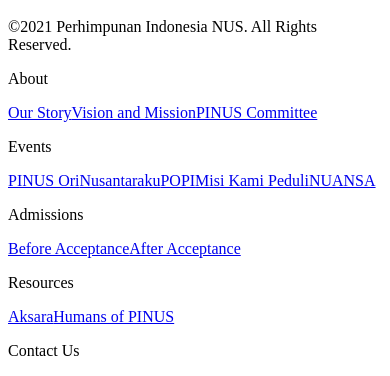
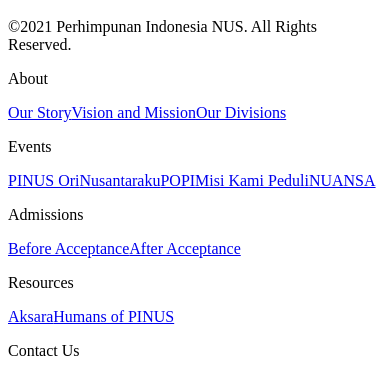
Before and after one commit to indocom/pinus-client, a Next.js app: page /contact in a window 390 px wide. Shown: the part 762-1138 px from the top of the page. Built offline with nearby package versions, Linux system fonts and the light colour scheme.

Commit message:
Adapt responsive styling for footer

```diff
--- a/src/components/Footer/Column.tsx
+++ b/src/components/Footer/Column.tsx
@@ -18,15 +18,14 @@ const Column: React.FC<OwnProps> = ({ title, pages }) => {
         font-sans text-gray-900
         flex flex-col
         bg-transparent
+        lg:space-y-1
       `}
     >
-      <p className={`text-base font-bold mb-5`}>{title}</p>
+      <p className={`text-base font-bold mb-5 lg:mb-0`}>{title}</p>
       {pages.map((page, index) => {
         return (
           <Link href={page.link} key={`${page.title}-${index}`}>
-            <a className={`text-xs mb-1`} target="_blank">
-              {page.title}
-            </a>
+            <a className={`text-xs lg:text-sm mb-1 lg:mb-0`}>{page.title}</a>
           </Link>
         );
       })}
--- a/src/components/Footer/columns.tsx
+++ b/src/components/Footer/columns.tsx
@@ -9,26 +9,26 @@ export const columns: Column[] = [
   {
     title: "About",
     pages: [
-      { title: "Our Story", link: "/" },
-      { title: "Vision and Mission", link: "/" },
-      { title: "PINUS Committee", link: "/" },
+      { title: "Our Story", link: "/about/#our-story" },
+      { title: "Vision and Mission", link: "/about/#vision-mission" },
+      { title: "Our Divisions", link: "/about/#our-divisions" },
     ],
   },
   {
     title: "Events",
     pages: [
-      { title: "PINUS Ori", link: "/" },
-      { title: "Nusantaraku", link: "/" },
-      { title: "POPI", link: "/" },
-      { title: "Misi Kami Peduli", link: "/" },
-      { title: "NUANSA", link: "/" },
+      { title: "PINUS Ori", link: "/events/#pinus-ori" },
+      { title: "Nusantaraku", link: "/events/#nusantaraku" },
+      { title: "POPI", link: "/events/#popi" },
+      { title: "Misi Kami Peduli", link: "/events/#mkp" },
+      { title: "NUANSA", link: "/events/#nuansa" },
     ],
   },
   {
     title: "Admissions",
     pages: [
-      { title: "Before Acceptance", link: "/" },
-      { title: "After Acceptance", link: "/" },
+      { title: "Before Acceptance", link: "/admissions/before/01" },
+      { title: "After Acceptance", link: "/admissions/after/01" },
     ],
   },
   {
--- a/src/components/Footer/index.tsx
+++ b/src/components/Footer/index.tsx
@@ -7,9 +7,10 @@ import { columns } from "./columns";
 const Footer: React.FC = () => {
   return (
     <div
-      className={`flex flex-row justify-between items-start bg-secondary font-sans w-screen h-96 px-24 py-12`}
+      className={`flex flex-row lg:flex-wrap justify-between items-start bg-secondary font-sans w-screen h-96 lg:h-full px-24 lg:px-3 py-12 lg:space-y-3`}
     >
-      <div className={`flex flex-col justify-between h-full`}>
+      {/* Logo and copyright */}
+      <div className={`flex flex-col justify-between h-full lg:space-y-3`}>
         <div className={`flex flex-row justify-start items-center`}>
           <Image
             src="/assets/icons/pinus.png"
@@ -17,24 +18,31 @@ const Footer: React.FC = () => {
             height={70}
             width={70}
           />
-          <p className={`text-3xl font-bold ml-5`}>PINUS</p>
+          <p className={`text-3xl lg:text-2xl font-bold ml-5`}>PINUS</p>
         </div>
-        <p className={`text-sm text-gray-400`}>
+        <p className={`text-sm lg:text-xs text-gray-400`}>
           ©2021 Perhimpunan Indonesia NUS. All Rights Reserved.
         </p>
       </div>
-      <div className={`flex flex-row justify-between`}>
+
+      {/* Navigations */}
+      <div className={`flex flex-row lg:flex-col justify-between lg:space-y-3`}>
         {columns.map((column, index) => {
           return (
-            <div className={`w-content mr-16`} key={`${column.title}-${index}`}>
+            <div
+              className={`w-content mr-16 lg:mr-0`}
+              key={`${column.title}-${index}`}
+            >
               <Column title={column.title} pages={column.pages} />
             </div>
           );
         })}
       </div>
-      <div className={`w-48`}>
-        <p className={`font-bold mb-5`}>Contact Us</p>
-        <p className={`text-xs mb-10`}>
+
+      {/* Contact */}
+      <div className={`w-48 lg:w-content`}>
+        <p className={`font-bold lg:text-base mb-5`}>Contact Us</p>
+        <p className={`text-xs lg:text-sm mb-10 lg:mb-5`}>
           Feel free to drop us a message. We would love to hear from you!
         </p>
         <div className={`flex flex-row w-14 justify-between`}>
--- a/src/pageContent/About/index.tsx
+++ b/src/pageContent/About/index.tsx
@@ -18,7 +18,7 @@ import * as S from "./styles";
 const AboutContent: React.FC = () => {
   return (
     <>
-      <div className={S.StorySection}>
+      <div className={S.StorySection} id="our-story">
         <div className={`col-start-2 col-span-4 row-start-3`}>
           <Smile size={48} />
           <Text variant="header" styles={`mt-8`}>
@@ -54,7 +54,7 @@ const AboutContent: React.FC = () => {
         </div>
       </div>
 
-      <div className={S.VisionMissionSection}>
+      <div className={S.VisionMissionSection} id="vision-mission">
         <div className={`col-start-2 col-span-4`}>
           <Eye size={48} />
           <Text variant="header" styles={`mt-4`}>
@@ -101,7 +101,7 @@ const AboutContent: React.FC = () => {
         </div>
       </div>
 
-      <div className={S.DivisionSection}>
+      <div className={S.DivisionSection} id="our-divisions">
         <div className={`col-start-2 col-span-3 row-start-1 row-span-1`}>
           <div className={`h-full w-full flex flex-row items-center`}>
             <Text variant="header" color="white">
```
Also changed, not shown: 1 other file (tests, documents, lock files or other folders).
